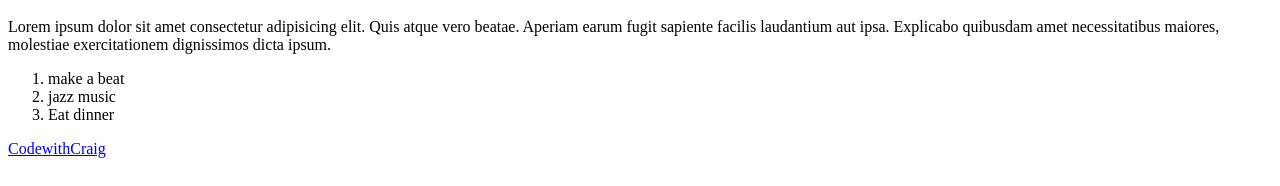
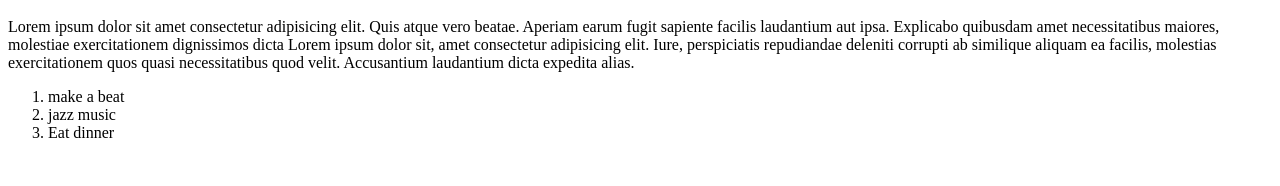
Before and after one commit to wraydo/htmlcss, a plain HTML site: page index.html in a window 1280 px wide. Shown: the part 614-800 px from the top of the page. Drawn offline with Linux system fonts and the light colour scheme.

Commit message:
second commit

```diff
--- a/index.html
+++ b/index.html
@@ -11,17 +11,21 @@
 
     <h1>Home</h1>
     <img src="https://www.shutterstock.com/image-vector/vector-set-vinyl-records-on-600nw-2161232101.jpg" alt="" />
-<img src="images/YUU-logo (1).svg" alt="">
+    <img src="images/YUU-logo (1).svg" alt="" />
     <p>
       Lorem ipsum dolor sit amet consectetur adipisicing elit. Quis atque vero beatae. Aperiam earum fugit sapiente
       facilis laudantium aut ipsa. Explicabo quibusdam amet necessitatibus maiores, molestiae exercitationem dignissimos
-      dicta ipsum.
+      dicta
+      <ipsum class="lorem"
+        >Lorem ipsum dolor sit, amet consectetur adipisicing elit. Iure, perspiciatis repudiandae deleniti corrupti ab
+        similique aliquam ea facilis, molestias exercitationem quos quasi necessitatibus quod velit. Accusantium
+        laudantium dicta expedita alias.</ipsum
+      >
     </p>
     <ol>
       <li>make a beat</li>
       <li>jazz music</li>
       <li>Eat dinner</li>
     </ol>
-    <a target="_blank" href="https://codewithcraig.netlify.app/vscode/configuration/">CodewithCraig</a>
   </body>
 </html>
```
